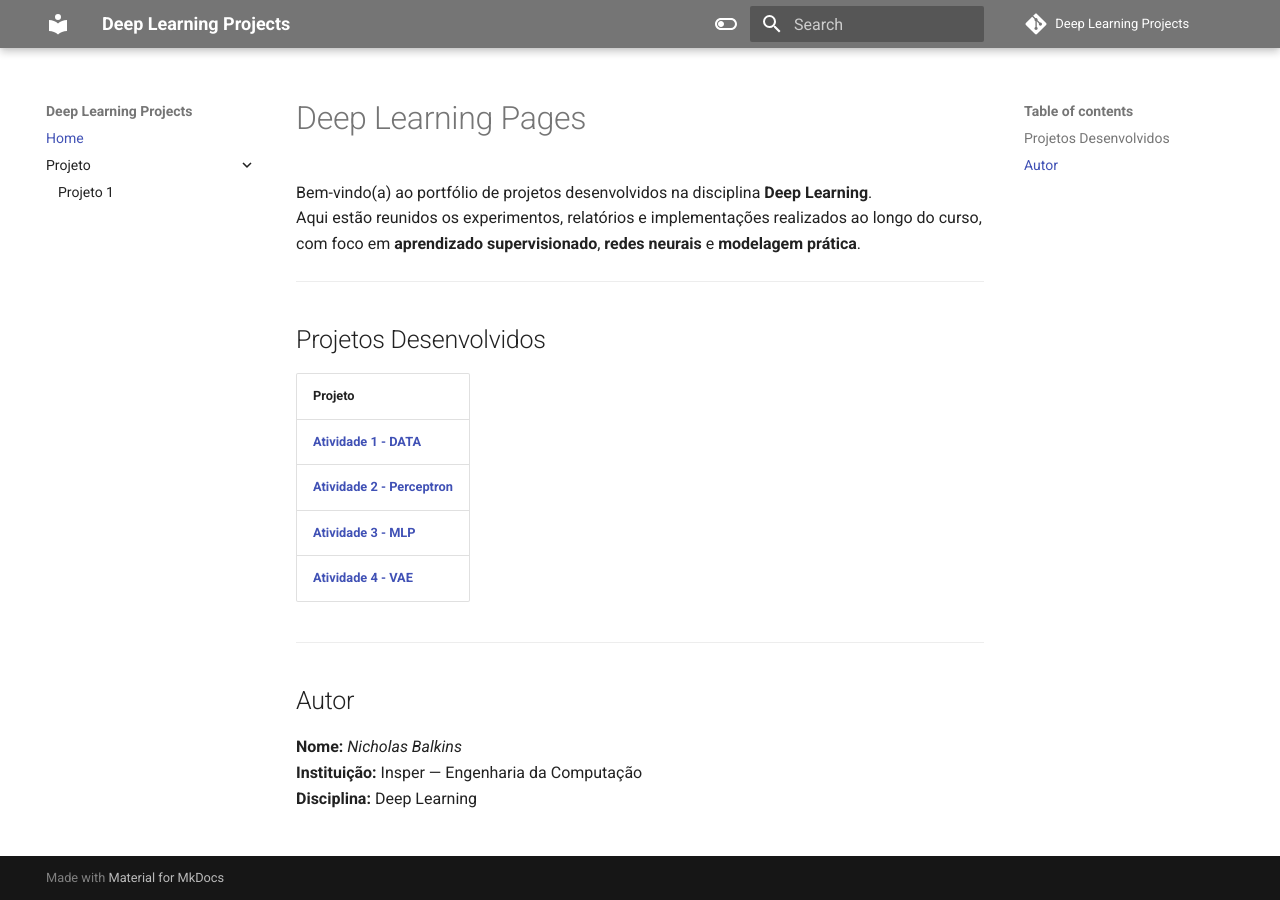
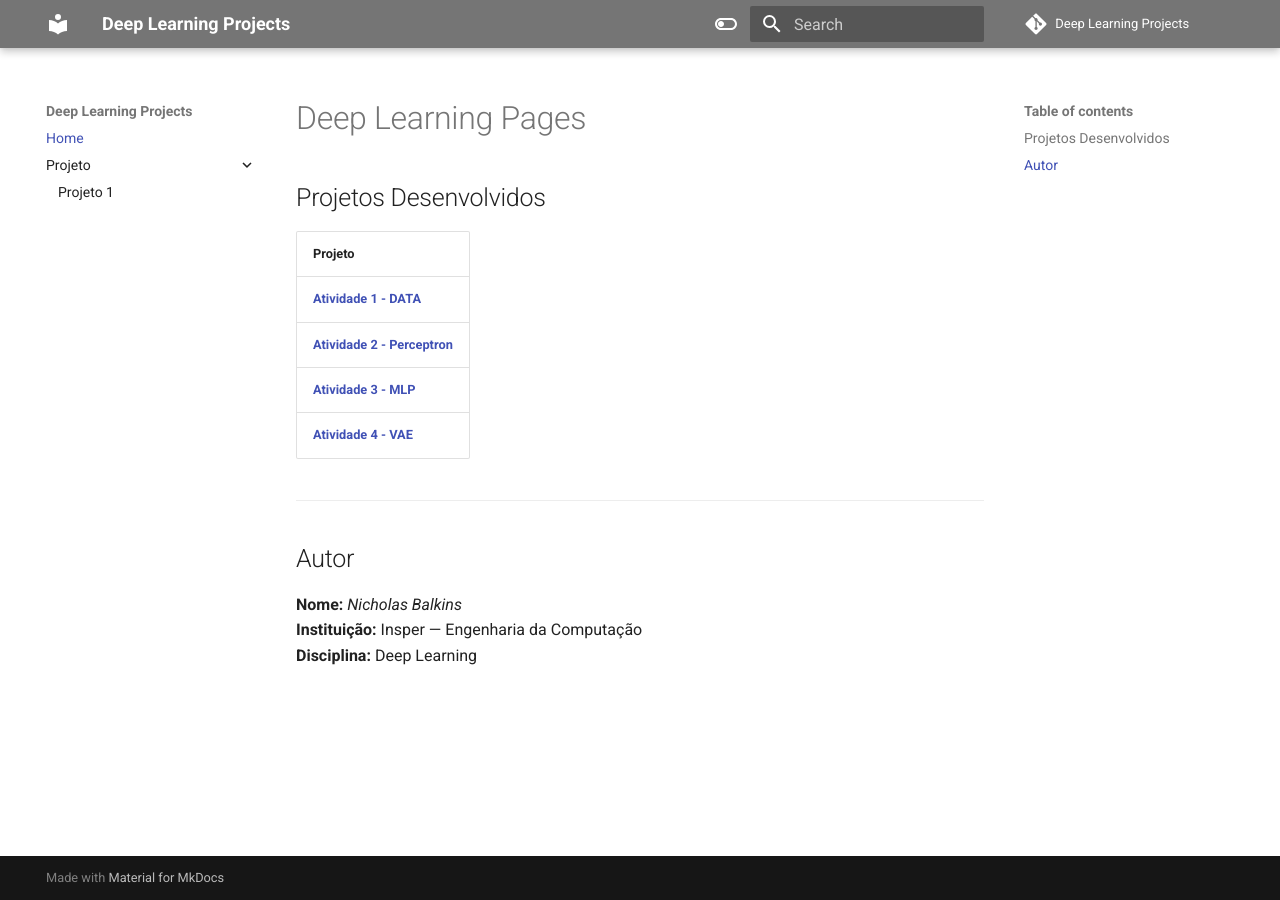
Before and after one commit to NicholasBalkins/deeplearning-pages, an MkDocs documentation site: the page built from docs/index.md, in a window 1280 px wide. Built offline with MkDocs 1.6.1 and Material for MkDocs 9.7.7, drawn with Linux system fonts in a browser that asks for light colours; comment, search, counter and statistics services are not loaded.

Commit message:
arrumando pages

```diff
--- a/docs/index.md
+++ b/docs/index.md
@@ -1,10 +1,4 @@
 # Deep Learning Pages
-
-Bem-vindo(a) ao portfólio de projetos desenvolvidos na disciplina **Deep Learning**.
-Aqui estão reunidos os experimentos, relatórios e implementações realizados ao longo do curso, com foco em **aprendizado supervisionado**, **redes neurais** e **modelagem prática**.
-
----
-
 
 ## Projetos Desenvolvidos
 
```
